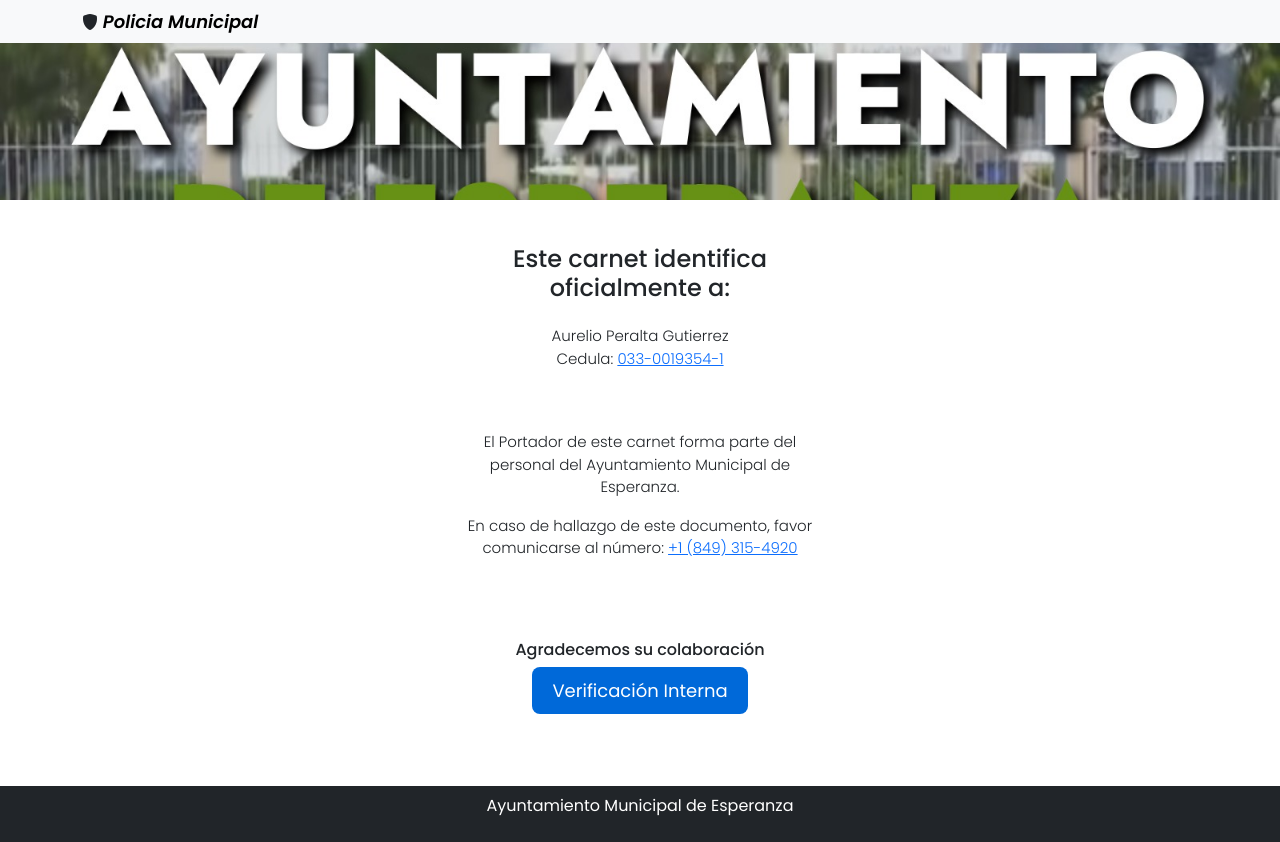
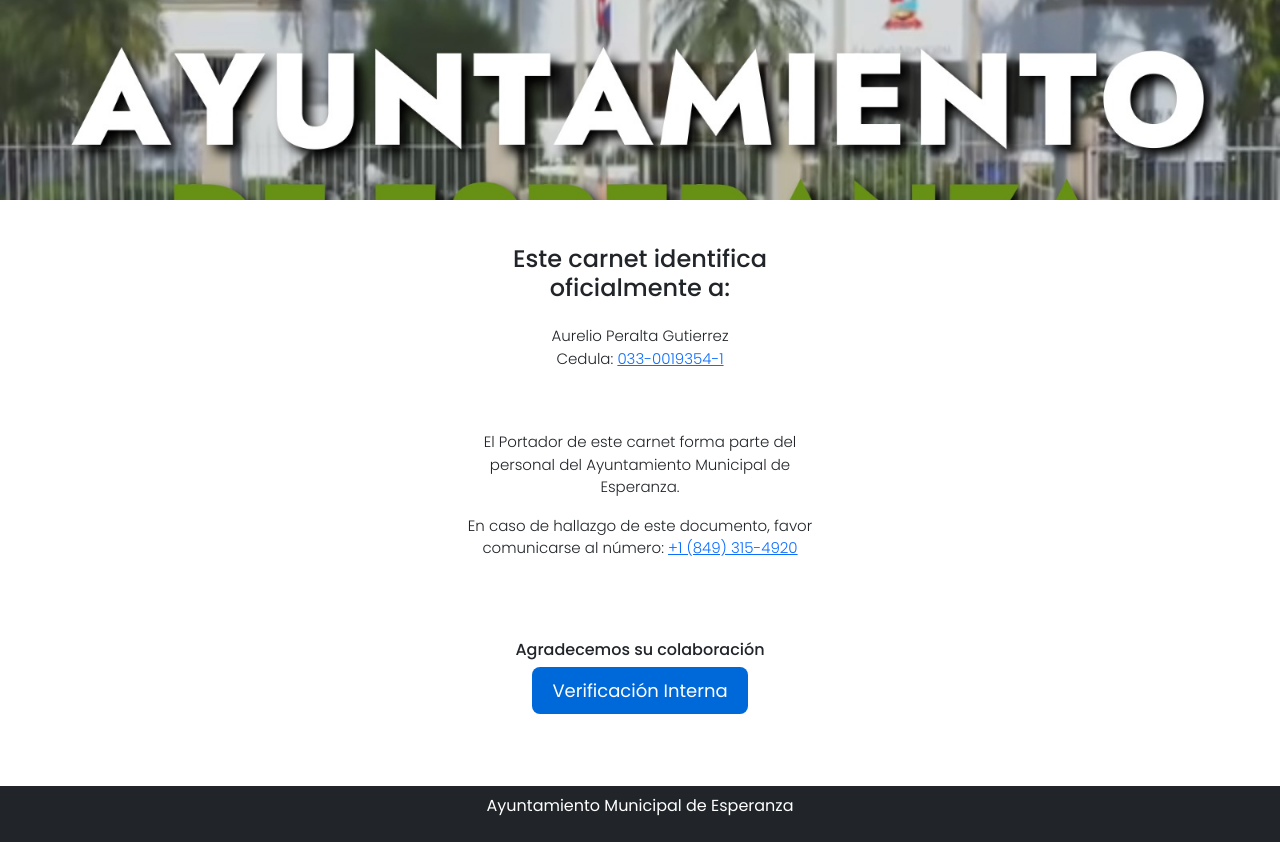
Before and after one commit to Alcaldia02/identificacion, a plain HTML site: page aurelioperalta/index.html in a window 1280 px wide. Drawn offline with nearby package versions, Linux system fonts and the light colour scheme.

Commit message:
Update index.html

```diff
--- a/aurelioperalta/index.html
+++ b/aurelioperalta/index.html
@@ -10,13 +10,6 @@
     <link rel="stylesheet" href="sttyyle.css">
 </head>
 <body>
-    <nav class="navbar navbar-expand-lg navbar-light bg-light fixed-top">
-<div class="container">
-    <i class="bi bi-shield-fill">
-    <a href="#" class="navbar-brand" ><span class="text primary">Policia</span> Municipal</a>
-    </i>
-</div>
-    </nav>
     <main>
     <div class="banner">
                 <img src="Alcaldia.jpeg" class="d-block w-100" alt="Imagen Ayuntamiento">
```
